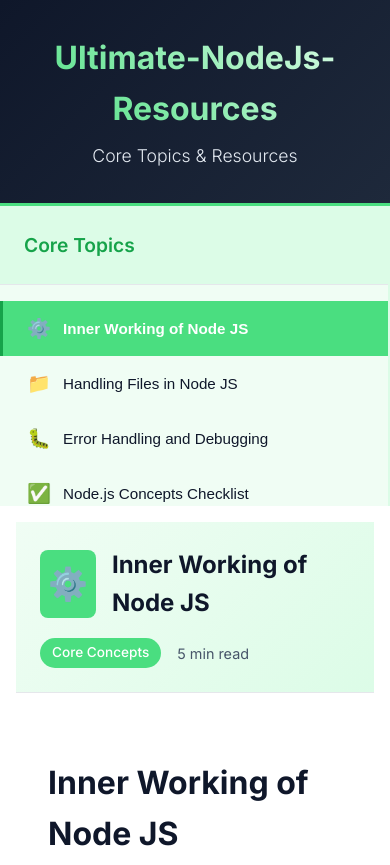
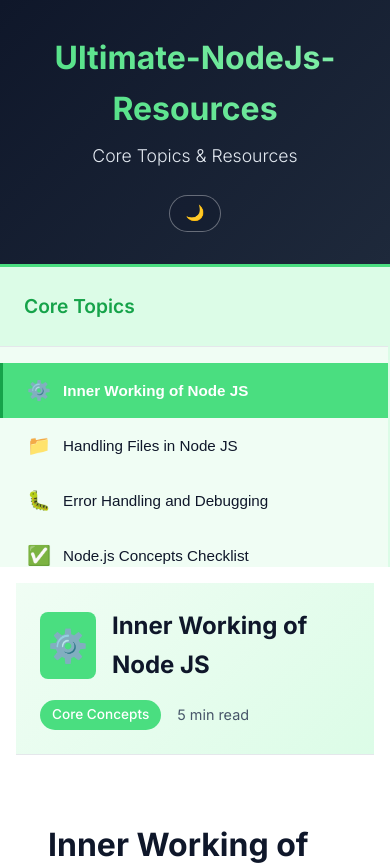
Before and after one commit to DhanushNehru/Ultimate-NodeJs-Resources, a React (Vite) app in the folder frontend/views/: page / in a window 390 px wide. Shown: the top 865 px of the page. Built offline with nearby package versions, Linux system fonts and the light colour scheme.

Commit message:
feature: Added Dark Mode (#85)

```diff
--- a/frontend/views/src/App.css
+++ b/frontend/views/src/App.css
@@ -1,17 +1,57 @@
-/* Light Green and Black Theme for Node.js Documentation */
+/* Theme-aware styling for Node.js resources viewer */
 :root {
   --primary-green: #4ade80;
-  --light-green: #dcfce7;
+  --light-green: #86efac;
   --dark-green: #16a34a;
   --very-light-green: #f0fdf4;
-  --black: #0f172a;
-  --dark-gray: #1e293b;
+  --sidebar-bg: #f0fdf4;
+  --sidebar-header-bg: #dcfce7;
+  --hover-bg: #f8fafc;
+  --surface-base: #ffffff;
+  --surface-elevated: #f8fafc;
+  --header-gradient-start: #0f172a;
+  --header-gradient-end: #1e293b;
+  --text-primary: #0f172a;
+  --text-secondary: #1e293b;
+  --text-muted: #475569;
   --medium-gray: #475569;
   --light-gray: #e2e8f0;
   --white: #ffffff;
   --border-color: #e5e7eb;
-  --hover-bg: #f8fafc;
   --code-bg: #1e293b;
+  --code-inline-bg: #dcfce7;
+  --code-inline-color: #166534;
+  --scrollbar-track: #e2e8f0;
+  --scrollbar-thumb: #4ade80;
+  --scrollbar-thumb-hover: #16a34a;
+  --shadow-color: rgba(15, 23, 42, 0.08);
+}
+
+:root[data-theme='dark'] {
+  --primary-green: #34d399;
+  --light-green: #4ade80;
+  --dark-green: #22c55e;
+  --very-light-green: #0b1120;
+  --sidebar-bg: #0b1120;
+  --sidebar-header-bg: rgba(52, 211, 153, 0.18);
+  --hover-bg: rgba(148, 163, 184, 0.12);
+  --surface-base: #020617;
+  --surface-elevated: #0f172a;
+  --header-gradient-start: #020617;
+  --header-gradient-end: #0f172a;
+  --text-primary: #e2e8f0;
+  --text-secondary: #cbd5f5;
+  --text-muted: #94a3b8;
+  --medium-gray: #94a3b8;
+  --light-gray: #cbd5f5;
+  --border-color: #1f2937;
+  --code-bg: #0f172a;
+  --code-inline-bg: rgba(52, 211, 153, 0.18);
+  --code-inline-color: #bbf7d0;
+  --scrollbar-track: #1e293b;
+  --scrollbar-thumb: #22c55e;
+  --scrollbar-thumb-hover: #16a34a;
+  --shadow-color: rgba(15, 23, 42, 0.55);
 }
 
 * {
@@ -22,9 +62,10 @@
 
 body {
   font-family: 'Inter', -apple-system, BlinkMacSystemFont, 'Segoe UI', sans-serif;
-  background-color: var(--white);
-  color: var(--black);
+  background-color: var(--surface-base);
+  color: var(--text-primary);
   line-height: 1.6;
+  transition: background-color 0.3s ease, color 0.3s ease;
 }
 
 .app {
@@ -34,11 +75,24 @@ body {
 }
 
 .app-header {
-  background: linear-gradient(135deg, var(--black) 0%, var(--dark-gray) 100%);
+  background: linear-gradient(135deg, var(--header-gradient-start) 0%, var(--header-gradient-end) 100%);
   color: var(--white);
   padding: 2rem;
-  text-align: center;
   border-bottom: 3px solid var(--primary-green);
+  transition: background 0.3s ease, border-color 0.3s ease;
+}
+
+.app-header-inner {
+  display: flex;
+  align-items: center;
+  justify-content: space-between;
+  max-width: 1200px;
+  margin: 0 auto;
+  gap: 1.5rem;
+}
+
+.app-header-text {
+  flex: 1;
 }
 
 .app-title {
@@ -49,6 +103,7 @@ body {
   -webkit-background-clip: text;
   -webkit-text-fill-color: transparent;
   background-clip: text;
+  transition: background 0.3s ease;
 }
 
 .app-subtitle {
@@ -57,24 +112,69 @@ body {
   font-weight: 300;
 }
 
+.theme-toggle {
+  display: inline-flex;
+  align-items: center;
+  gap: 0.5rem;
+  padding: 0.55rem 1rem;
+  border-radius: 9999px;
+  border: 1px solid rgba(255, 255, 255, 0.35);
+  background-color: rgba(15, 23, 42, 0.25);
+  color: var(--white);
+  font-size: 0.95rem;
+  font-weight: 500;
+  cursor: pointer;
+  transition: background-color 0.2s ease, border-color 0.2s ease, transform 0.2s ease;
+}
+
+.theme-toggle:hover {
+  background-color: rgba(255, 255, 255, 0.18);
+  border-color: rgba(255, 255, 255, 0.55);
+}
+
+:root[data-theme='dark'] .theme-toggle {
+  background-color: rgba(255, 255, 255, 0.12);
+  border-color: rgba(255, 255, 255, 0.32);
+}
+
+:root[data-theme='dark'] .theme-toggle:hover {
+  background-color: rgba(255, 255, 255, 0.2);
+  border-color: rgba(255, 255, 255, 0.55);
+}
+
+.theme-toggle:focus-visible {
+  outline: 2px solid var(--primary-green);
+  outline-offset: 3px;
+}
+
+.theme-toggle:active {
+  transform: scale(0.97);
+}
+
+.theme-toggle-label {
+  text-transform: capitalize;
+}
+
 .app-body {
   display: flex;
   flex: 1;
   min-height: calc(100vh - 140px);
+  transition: background-color 0.3s ease;
 }
 
 /* Sidebar Styles */
 .sidebar {
   width: 300px;
-  background-color: var(--very-light-green);
-  border-right: 2px solid var(--light-green);
+  background-color: var(--sidebar-bg);
+  border-right: 2px solid var(--sidebar-header-bg);
   padding: 0;
   overflow-y: auto;
+  transition: background-color 0.3s ease, border-color 0.3s ease;
 }
 
 .sidebar-header {
   padding: 1.5rem;
-  background-color: var(--light-green);
+  background-color: var(--sidebar-header-bg);
   border-bottom: 1px solid var(--border-color);
 }
 
@@ -97,13 +197,13 @@ body {
   background: none;
   text-align: left;
   cursor: pointer;
-  transition: all 0.2s ease;
+  transition: background-color 0.2s ease, color 0.2s ease, border-left-color 0.2s ease;
   border-left: 3px solid transparent;
-  color: var(--black);
+  color: var(--text-primary);
 }
 
 .nav-item:hover {
-  background-color: var(--light-green);
+  background-color: var(--hover-bg);
   border-left-color: var(--primary-green);
 }
 
@@ -131,16 +231,18 @@ body {
   flex: 1;
   padding: 0;
   overflow-y: auto;
-  background-color: var(--white);
+  background-color: var(--surface-base);
+  transition: background-color 0.3s ease;
 }
 
 .content-header {
-  background: linear-gradient(135deg, var(--very-light-green) 0%, var(--light-green) 100%);
+  background: linear-gradient(135deg, var(--sidebar-bg) 0%, var(--sidebar-header-bg) 100%);
   padding: 2rem;
   border-bottom: 1px solid var(--border-color);
   position: sticky;
   top: 0;
   z-index: 10;
+  transition: background 0.3s ease, border-color 0.3s ease;
 }
 
 .content-title-section {
@@ -155,12 +257,13 @@ body {
   background-color: var(--primary-green);
   padding: 0.5rem;
   border-radius: 8px;
+  color: var(--white);
 }
 
 .content-title {
   font-size: 2rem;
   font-weight: 700;
-  color: var(--black);
+  color: var(--text-primary);
   margin: 0;
 }
 
@@ -168,6 +271,7 @@ body {
   display: flex;
   gap: 1rem;
   align-items: center;
+  color: var(--text-muted);
 }
 
 .content-category {
@@ -180,7 +284,7 @@ body {
 }
 
 .content-time {
-  color: var(--medium-gray);
+  color: var(--text-muted);
   font-size: 0.9rem;
 }
 
@@ -193,7 +297,7 @@ body {
 /* Markdown Content Styles */
 .content-h1 {
   font-size: 2rem;
-  color: var(--black);
+  color: var(--text-primary);
   margin: 2rem 0 1rem 0;
   padding-bottom: 0.5rem;
   border-bottom: 2px solid var(--primary-green);
@@ -201,7 +305,7 @@ body {
 
 .content-h2 {
   font-size: 1.5rem;
-  color: var(--dark-gray);
+  color: var(--text-secondary);
   margin: 1.5rem 0 1rem 0;
   position: relative;
 }
@@ -219,24 +323,25 @@ body {
 
 .content-h3 {
   font-size: 1.25rem;
-  color: var(--dark-gray);
+  color: var(--text-secondary);
   margin: 1.25rem 0 0.75rem 0;
 }
 
 .content-p {
   margin-bottom: 1rem;
-  color: var(--black);
+  color: var(--text-primary);
   line-height: 1.7;
 }
 
-.content-ul, .content-ol {
+.content-ul,
+.content-ol {
   margin: 1rem 0;
   padding-left: 2rem;
 }
 
 .content-li {
   margin-bottom: 0.5rem;
-  color: var(--black);
+  color: var(--text-primary);
 }
 
 .content-li::marker {
@@ -244,31 +349,31 @@ body {
 }
 
 .content-blockquote {
-  background-color: var(--very-light-green);
+  background-color: var(--surface-elevated);
   border-left: 4px solid var(--primary-green);
   padding: 1rem 1.5rem;
   margin: 1.5rem 0;
   font-style: italic;
-  color: var(--dark-gray);
+  color: var(--text-secondary);
 }
 
 .content-link {
-  color: var(--dark-green);
+  color: var(--primary-green);
   text-decoration: none;
   font-weight: 500;
   border-bottom: 1px solid transparent;
-  transition: all 0.2s ease;
+  transition: color 0.2s ease, border-color 0.2s ease;
 }
 
 .content-link:hover {
   border-bottom-color: var(--primary-green);
-  color: var(--primary-green);
+  color: var(--dark-green);
 }
 
 /* Code Styles */
 code {
-  background-color: var(--light-green) !important;
-  color: var(--dark-green) !important;
+  background-color: var(--code-inline-bg) !important;
+  color: var(--code-inline-color) !important;
   padding: 0.2rem 0.4rem !important;
   border-radius: 4px !important;
   font-family: 'Fira Code', 'Monaco', 'Cascadia Code', monospace !important;
@@ -281,6 +386,7 @@ pre {
   margin: 1.5rem 0 !important;
   overflow-x: auto !important;
   border: 1px solid var(--border-color) !important;
+  box-shadow: 0 8px 20px var(--shadow-color) !important;
 }
 
 pre code {
@@ -296,10 +402,25 @@ pre code {
   border: 1px solid var(--border-color) !important;
   border-radius: 8px !important;
   margin: 1.5rem 0 !important;
+  box-shadow: 0 8px 20px var(--shadow-color) !important;
 }
 
 /* Responsive Design */
 @media (max-width: 768px) {
+  .app-header-inner {
+    flex-direction: column;
+    align-items: center;
+    text-align: center;
+  }
+
+  .app-header-text {
+    text-align: center;
+  }
+
+  .theme-toggle {
+    align-self: center;
+  }
+
   .app-body {
     flex-direction: column;
   }
@@ -326,20 +447,26 @@ pre code {
   }
 }
 
+@media (max-width: 480px) {
+  .theme-toggle-label {
+    display: none;
+  }
+}
+
 /* Scrollbar Styling */
 ::-webkit-scrollbar {
   width: 8px;
 }
 
 ::-webkit-scrollbar-track {
-  background: var(--light-gray);
+  background: var(--scrollbar-track);
 }
 
 ::-webkit-scrollbar-thumb {
-  background: var(--primary-green);
+  background: var(--scrollbar-thumb);
   border-radius: 4px;
 }
 
 ::-webkit-scrollbar-thumb:hover {
-  background: var(--dark-green);
+  background: var(--scrollbar-thumb-hover);
 }
--- a/frontend/views/src/App.jsx
+++ b/frontend/views/src/App.jsx
@@ -1,26 +1,77 @@
-import { useState } from 'react'
+import { useEffect, useState } from 'react'
 import './App.css'
 import Sidebar from './components/Sidebar'
 import ContentDisplay from './components/ContentDisplay'
 import { documentsData } from './data/documentsData'
 
+const getInitialTheme = () => {
+  if (typeof window === 'undefined') {
+    return 'light'
+  }
+
+  const storedTheme = window.localStorage.getItem('node-resources-theme')
+
+  if (storedTheme === 'light' || storedTheme === 'dark') {
+    return storedTheme
+  }
+
+  const prefersDark = typeof window.matchMedia === 'function'
+    ? window.matchMedia('(prefers-color-scheme: dark)').matches
+    : false
+
+  return prefersDark ? 'dark' : 'light'
+}
+
 function App() {
   const [selectedDocument, setSelectedDocument] = useState(documentsData[0])
+  const [theme, setTheme] = useState(getInitialTheme)
+
+  useEffect(() => {
+    if (typeof window === 'undefined' || typeof document === 'undefined') {
+      return
+    }
+
+    const nextTheme = theme === 'dark' ? 'dark' : 'light'
+    const { body, documentElement } = document
+
+    if (!body || !documentElement) {
+      return
+    }
+
+    documentElement.setAttribute('data-theme', nextTheme)
+    body.setAttribute('data-theme', nextTheme)
+    window.localStorage.setItem('node-resources-theme', nextTheme)
+  }, [theme])
+
+  const toggleTheme = () => {
+    setTheme((currentTheme) => (currentTheme === 'light' ? 'dark' : 'light'))
+  }
 
   return (
     <div className="app">
       <div className="app-header">
-        <h1 className="app-title">Ultimate-NodeJs-Resources</h1>
-        <p className="app-subtitle">Core Topics & Resources</p>
+        <div className="app-header-inner">
+          <div className="app-header-text">
+            <h1 className="app-title">Ultimate-NodeJs-Resources</h1>
+            <p className="app-subtitle">Core Topics & Resources</p>
+          </div>
+          <button
+            type="button"
+            className="theme-toggle"
+            onClick={toggleTheme}
+            aria-label={`Activate ${theme === 'light' ? 'dark' : 'light'} mode`}
+          >
+            <span aria-hidden="true">{theme === 'light' ? '🌙' : '☀️'}</span>
+            <span className="theme-toggle-label">{theme === 'light' ? 'Dark' : 'Light'} mode</span>
+          </button>
+        </div>
       </div>
-
       <div className="app-body">
         <Sidebar
           documents={documentsData}
           selectedDocument={selectedDocument}
           onDocumentSelect={setSelectedDocument}
         />
-
         <ContentDisplay document={selectedDocument} />
       </div>
     </div>
--- a/frontend/views/src/index.css
+++ b/frontend/views/src/index.css
@@ -7,13 +7,17 @@
   font-weight: 400;
 
   color-scheme: light;
-  color: #0f172a;
-  background-color: #ffffff;
+  color: var(--text-primary);
+  background-color: var(--surface-base);
 
   font-synthesis: none;
   text-rendering: optimizeLegibility;
   -webkit-font-smoothing: antialiased;
   -moz-osx-font-smoothing: grayscale;
+}
+
+:root[data-theme='dark'] {
+  color-scheme: dark;
 }
 
 * {
@@ -26,8 +30,9 @@ body {
   margin: 0;
   min-width: 320px;
   min-height: 100vh;
-  background-color: #ffffff;
-  color: #0f172a;
+  background-color: var(--surface-base);
+  color: var(--text-primary);
+  transition: background-color 0.3s ease, color 0.3s ease;
 }
 
 #root {
@@ -35,4 +40,5 @@ body {
   height: 100vh;
   margin: 0;
   padding: 0;
+  background-color: var(--surface-base);
 }
```
